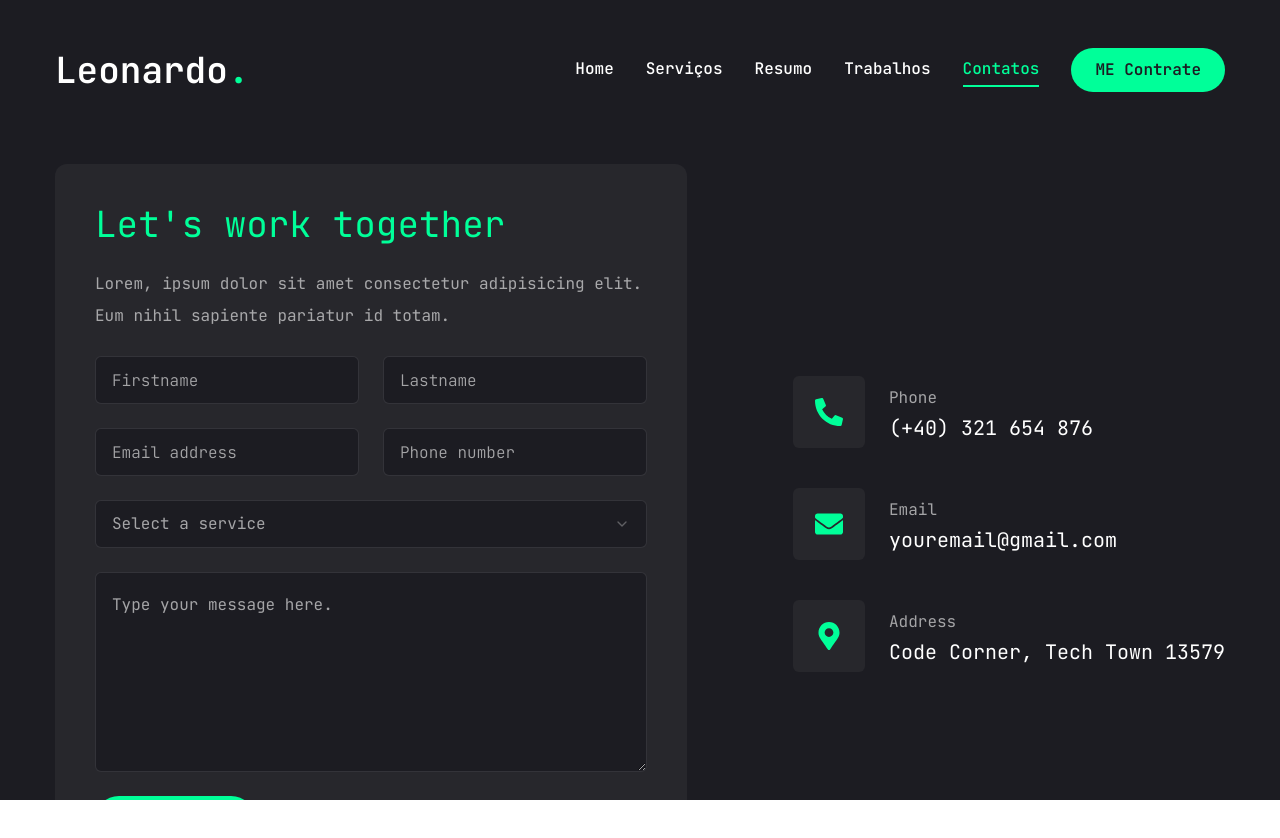
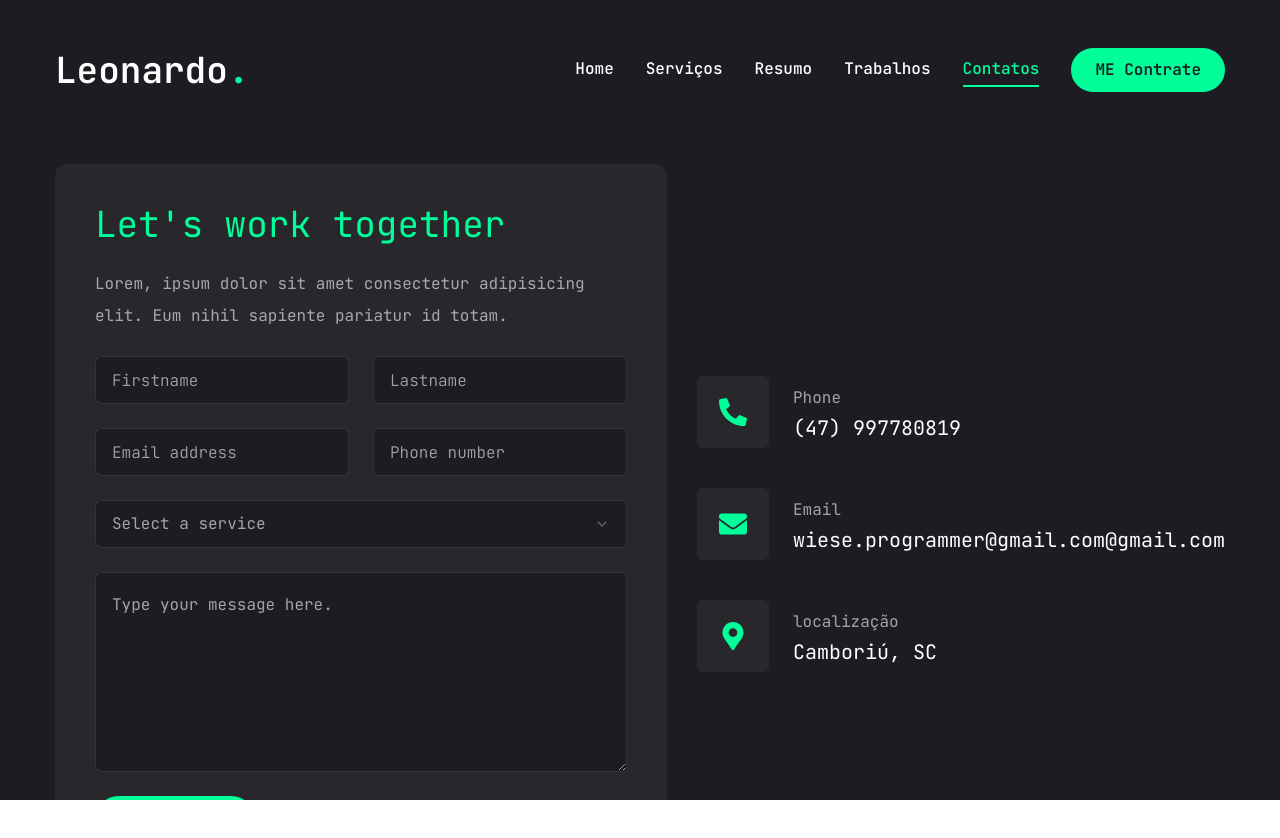
Before and after one commit to Leo-WA/new_portifolio, a Next.js app: page /contact in a window 1280 px wide. Shown: the top 838 px of the page. Built offline with nearby package versions, Linux system fonts and the light colour scheme.

Commit message:
corrigido

```diff
--- a/app/contact/page.jsx
+++ b/app/contact/page.jsx
@@ -20,17 +20,17 @@ const info = [
   {
     icon: <FaPhoneAlt />,
     title: "Phone",
-    description: "(+40) 321 654 876",
+    description: "(47) 997780819",
   },
   {
     icon: <FaEnvelope />,
     title: "Email",
-    description: "youremail@gmail.com",
+    description: "wiese.programmer@gmail.com@gmail.com",
   },
   {
     icon: <FaMapMarkerAlt />,
-    title: "Address",
-    description: "Code Corner, Tech Town 13579",
+    title: "localização",
+    description: "Camboriú, SC",
   },
 ];
 
@@ -58,10 +58,10 @@ const Contact = () => {
               </p>
               {/* input */}
               <div className="grid grid-cols-1 md:grid-cols-2 gap-6">
-                <Input type="firstname" placeholder="Firstname" />
-                <Input type="lastname" placeholder="Lastname" />
-                <Input type="email" placeholder="Email address" />
-                <Input type="phone" placeholder="Phone number" />
+                <Input type="nome" placeholder="Firstname" />
+                <Input type="sobre nome" placeholder="Lastname" />
+                <Input type="seu email" placeholder="Email address" />
+                <Input type="seu celular" placeholder="Phone number" />
               </div>
               {/* select */}
               <Select>
```
